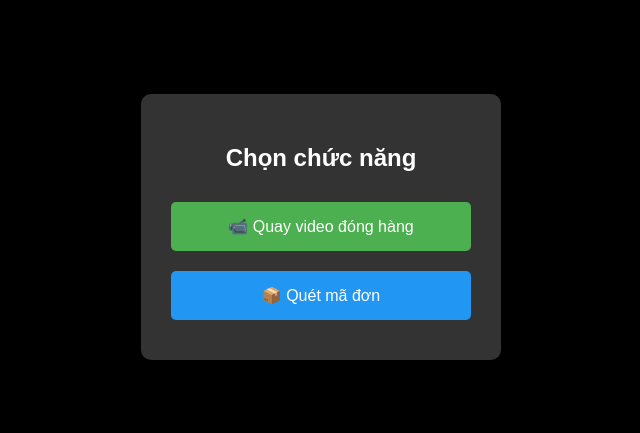
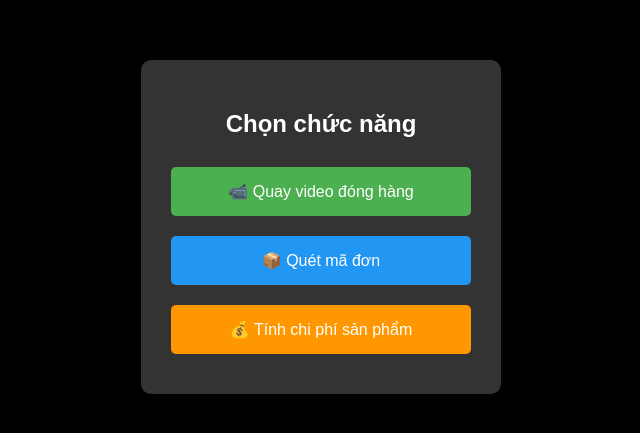
Before and after one commit to vinhphant9/index, a plain HTML site: page index.html in a window 1280 px wide. Shown: the part 181-614 px from the top of the page, without its empty margins (319-959 px from the left). Drawn offline with Linux system fonts and the light colour scheme.

Commit message:
Update index.html

```diff
--- a/index.html
+++ b/index.html
@@ -36,6 +36,7 @@ cursor:pointer;
 
 .video{background:#4CAF50;}
 .qr{background:#2196F3;}
+.cost{background:#FF9800;}
 
 a{ text-decoration:none; }
 
@@ -60,6 +61,12 @@ a{ text-decoration:none; }
 </button>
 </a>
 
+<a href="LINK_WEB_TINH_CHI_PHI">
+<button class="cost">
+💰 Tính chi phí sản phẩm
+</button>
+</a>
+
 </div>
 
 </body>
```
